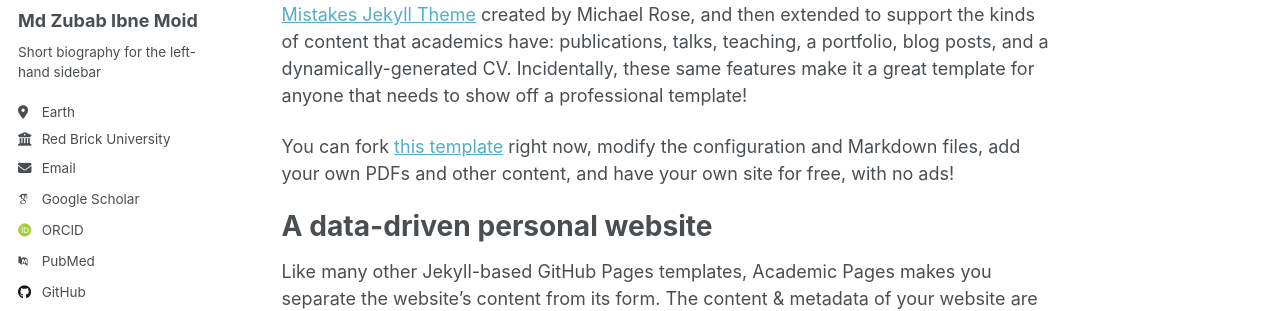
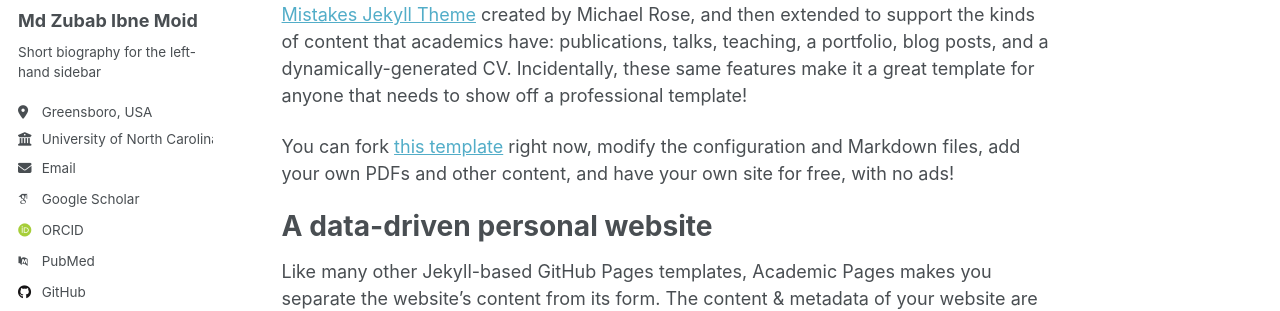
Before and after one commit to Zubab/Zubab.github.io, a Jekyll site: the page built from _pages/about.md, in a window 1280 px wide. Shown: the part 276-587 px from the top of the page. Built offline with Jekyll 4.4.1, drawn with Linux system fonts in a browser that asks for light colours; some web fonts are replaced; a script that is not in the unit is left out.

Commit message:
Update _config.yml

```diff
--- a/_config.yml
+++ b/_config.yml
@@ -26,10 +26,10 @@ author:
   name             : "Md Zubab Ibne Moid"
   pronouns         : # example: "she/her"
   bio              : "Short biography for the left-hand sidebar"
-  location         : "Earth"
-  employer         : "Red Brick University"
+  location         : "Greensboro, USA"
+  employer         : "University of North Carolina at Greensboro"
   uri              : # URL
-  email            : "none@example.org"
+  email            : "m_moid@uncg.edu"
 
   # Academic websites
   academia         : # URL
```
